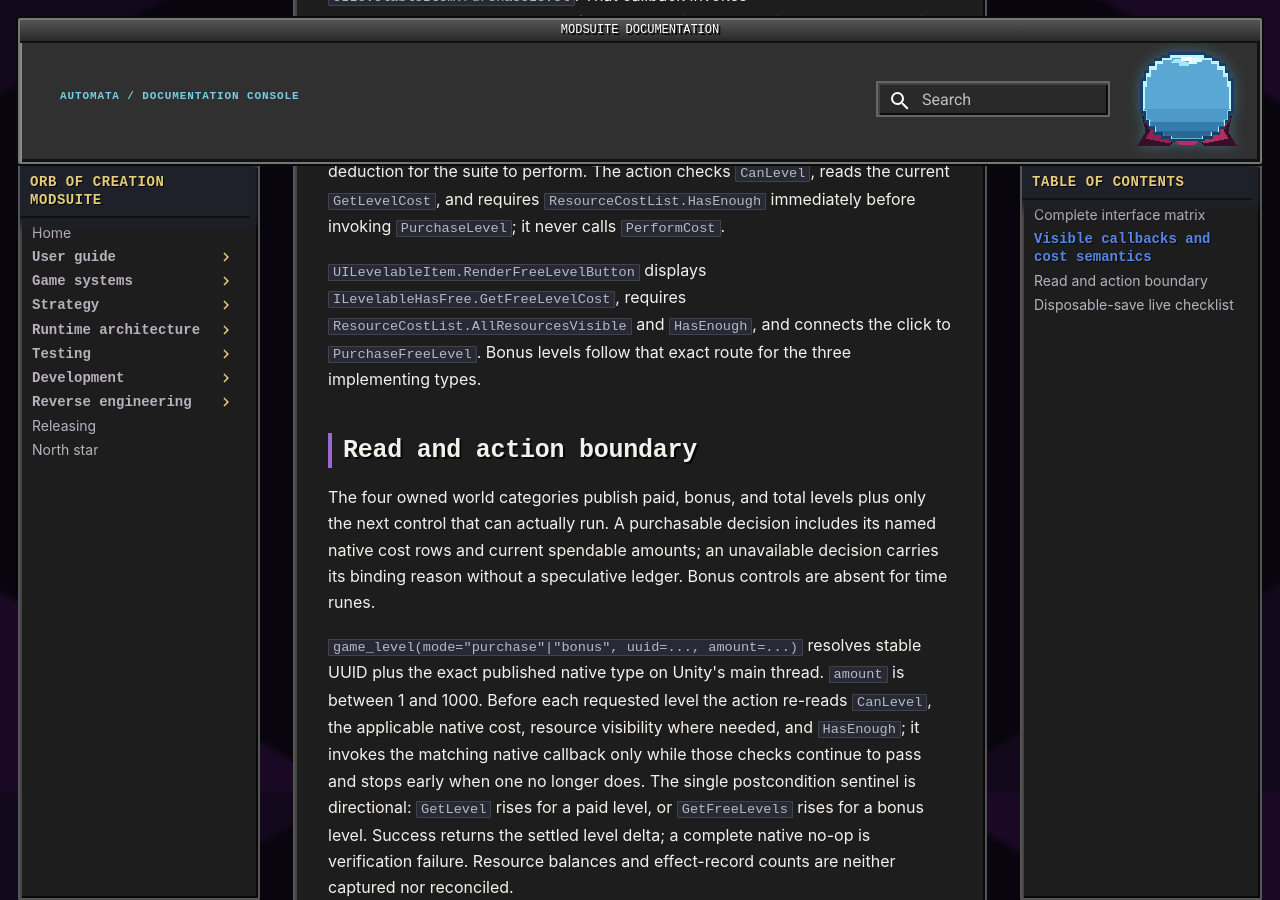
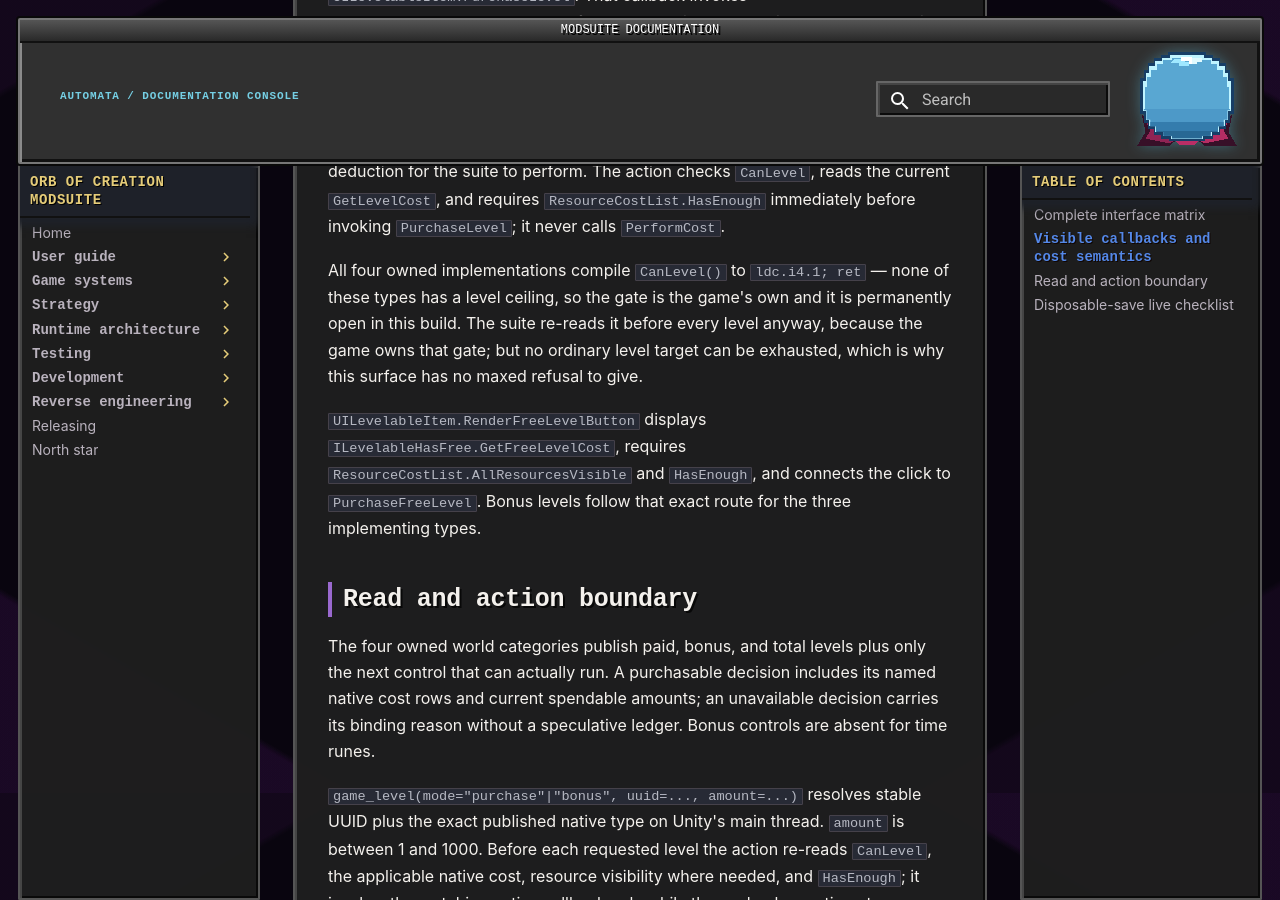
Before and after one commit to Vojow/OrbOfCreation-ModSuite, an MkDocs documentation site: the page built from docs/reverse-engineering/unified-level-native-pipeline.md, in a window 1280 px wide and 900 px high, scrolled down 1007 px. Built offline with MkDocs 1.6.1 and Material for MkDocs 9.7.7, drawn with Linux system fonts in a browser that asks for light colours; comment, search, counter and statistics services are not loaded.

Commit message:
docs: the level refusal table lists the code that surface can give
The table promised already_maxed on game_level, which that surface
cannot answer: it refuses cannot_level. All four owned level types
compile CanLevel() to an unconditional true in v1.0.5, so an exhausted
level target is not a state game_level can reach.

```diff
--- a/docs/reverse-engineering/unified-level-native-pipeline.md
+++ b/docs/reverse-engineering/unified-level-native-pipeline.md
@@ -31,6 +31,11 @@ The paid cost is therefore an admission/capacity requirement, not a ledger deduc
 suite to perform. The action checks `CanLevel`, reads the current `GetLevelCost`, and requires
 `ResourceCostList.HasEnough` immediately before invoking `PurchaseLevel`; it never calls
 `PerformCost`.
+
+All four owned implementations compile `CanLevel()` to `ldc.i4.1; ret` — none of these types has a
+level ceiling, so the gate is the game's own and it is permanently open in this build. The suite
+re-reads it before every level anyway, because the game owns that gate; but no ordinary level target
+can be exhausted, which is why this surface has no maxed refusal to give.
 
 `UILevelableItem.RenderFreeLevelButton` displays `ILevelableHasFree.GetFreeLevelCost`, requires
 `ResourceCostList.AllResourcesVisible` and `HasEnough`, and connects the click to
```
Also changed, not shown: docs/development/mcp-tools.md (+2 -1 lines).
